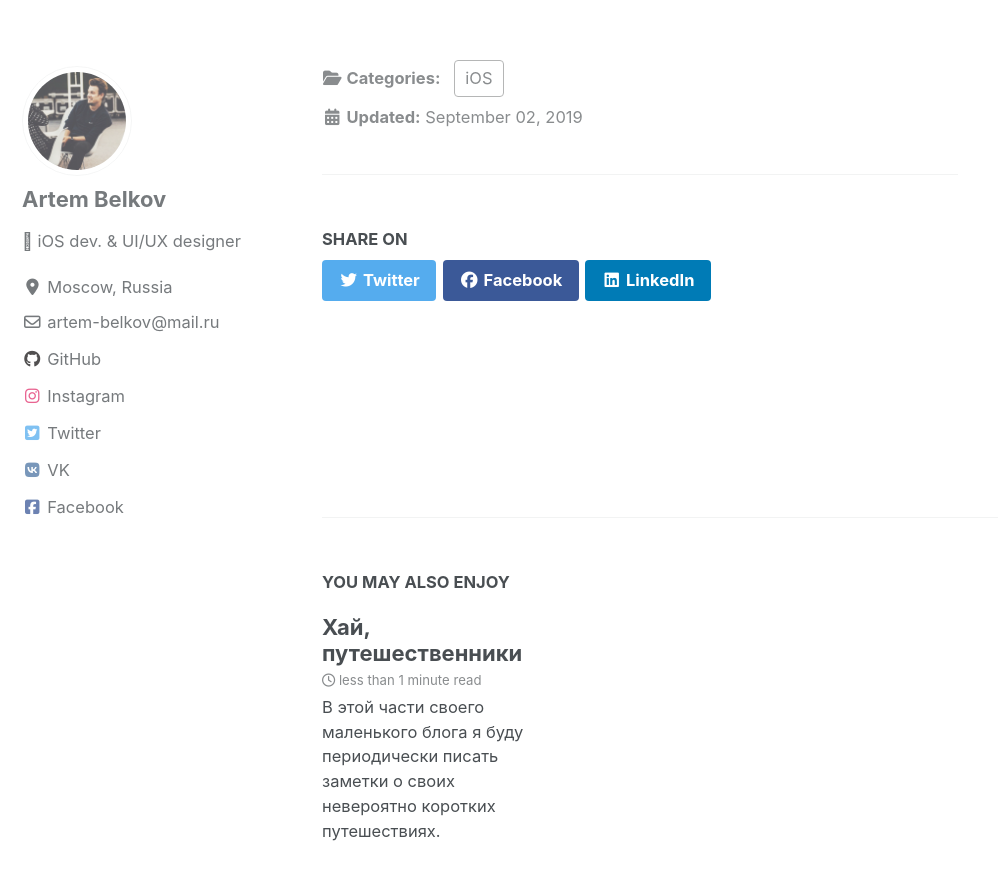
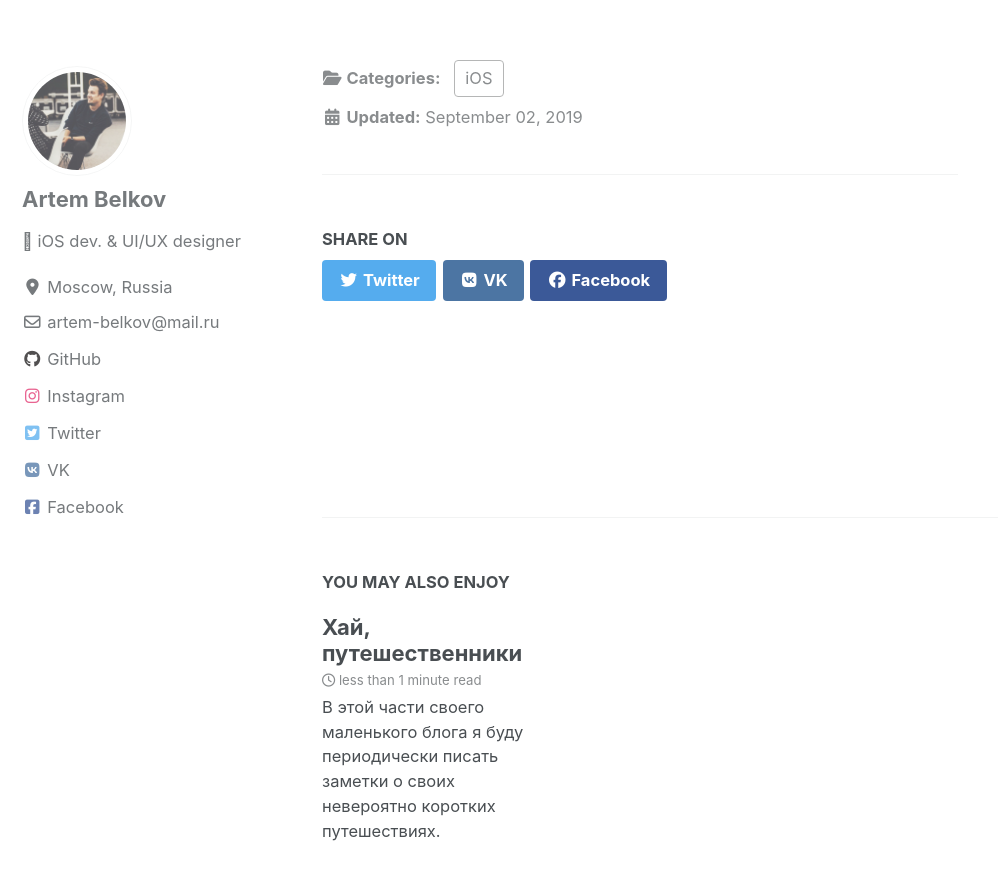
Before and after one commit to bestK1ngArthur/bestK1ngArthur.github.io, a Jekyll site: the page built from _posts/2019-09-02-welcome-ios.md, in a window 1280 px wide and 900 px high, scrolled down 486 px. Shown: the top 880 px of the window, without its empty margins (0-998 px from the left). Built offline with Jekyll 4.4.1, drawn with Linux system fonts in a browser that asks for light colours; cached includes are drawn as plain includes; nearby versions of some CDN libraries.

Commit message:
Update share post section

```diff
--- a/_includes/social-share.html
+++ b/_includes/social-share.html
@@ -5,7 +5,7 @@
 
   <a href="https://twitter.com/intent/tweet?{% if site.twitter.username %}via={{ site.twitter.username | url_encode }}&{% endif %}text={{ page.title | url_encode }}%20{{ page.url | absolute_url | url_encode }}" class="btn btn--twitter" onclick="window.open(this.href, 'window', 'left=20,top=20,width=500,height=500,toolbar=1,resizable=0'); return false;" title="{{ site.data.ui-text[site.locale].share_on_label | default: 'Share on' }} Twitter"><i class="fab fa-fw fa-twitter" aria-hidden="true"></i><span> Twitter</span></a>
 
+  <a href="https://vk.com/share.php?url={{ page.url | absolute_url | url_encode }}" class="btn btn--vk" onclick="window.open(this.href, 'window', 'left=20,top=20,width=500,height=500,toolbar=1,resizable=0'); return false;" title="{{ site.data.ui-text[site.locale].share_on_label | default: 'Share on' }} VK"><i class="fab fa-fw fa-vk" aria-hidden="true"></i><span> VK</span></a>
+
   <a href="https://www.facebook.com/sharer/sharer.php?u={{ page.url | absolute_url | url_encode }}" class="btn btn--facebook" onclick="window.open(this.href, 'window', 'left=20,top=20,width=500,height=500,toolbar=1,resizable=0'); return false;" title="{{ site.data.ui-text[site.locale].share_on_label | default: 'Share on' }} Facebook"><i class="fab fa-fw fa-facebook" aria-hidden="true"></i><span> Facebook</span></a>
-
-  <a href="https://www.linkedin.com/shareArticle?mini=true&url={{ page.url | absolute_url | url_encode }}" class="btn btn--linkedin" onclick="window.open(this.href, 'window', 'left=20,top=20,width=500,height=500,toolbar=1,resizable=0'); return false;" title="{{ site.data.ui-text[site.locale].share_on_label | default: 'Share on' }} LinkedIn"><i class="fab fa-fw fa-linkedin" aria-hidden="true"></i><span> LinkedIn</span></a>
 </section>
--- a/_sass/minimal-mistakes/_buttons.scss
+++ b/_sass/minimal-mistakes/_buttons.scss
@@ -39,7 +39,8 @@
   (info, $info-color),
   (facebook, $facebook-color),
   (twitter, $twitter-color),
-  (linkedin, $linkedin-color);
+  (linkedin, $linkedin-color),
+  (vk, $vk-color);
 
   @each $buttoncolor, $color in $buttoncolors {
     &--#{$buttoncolor} {
```
